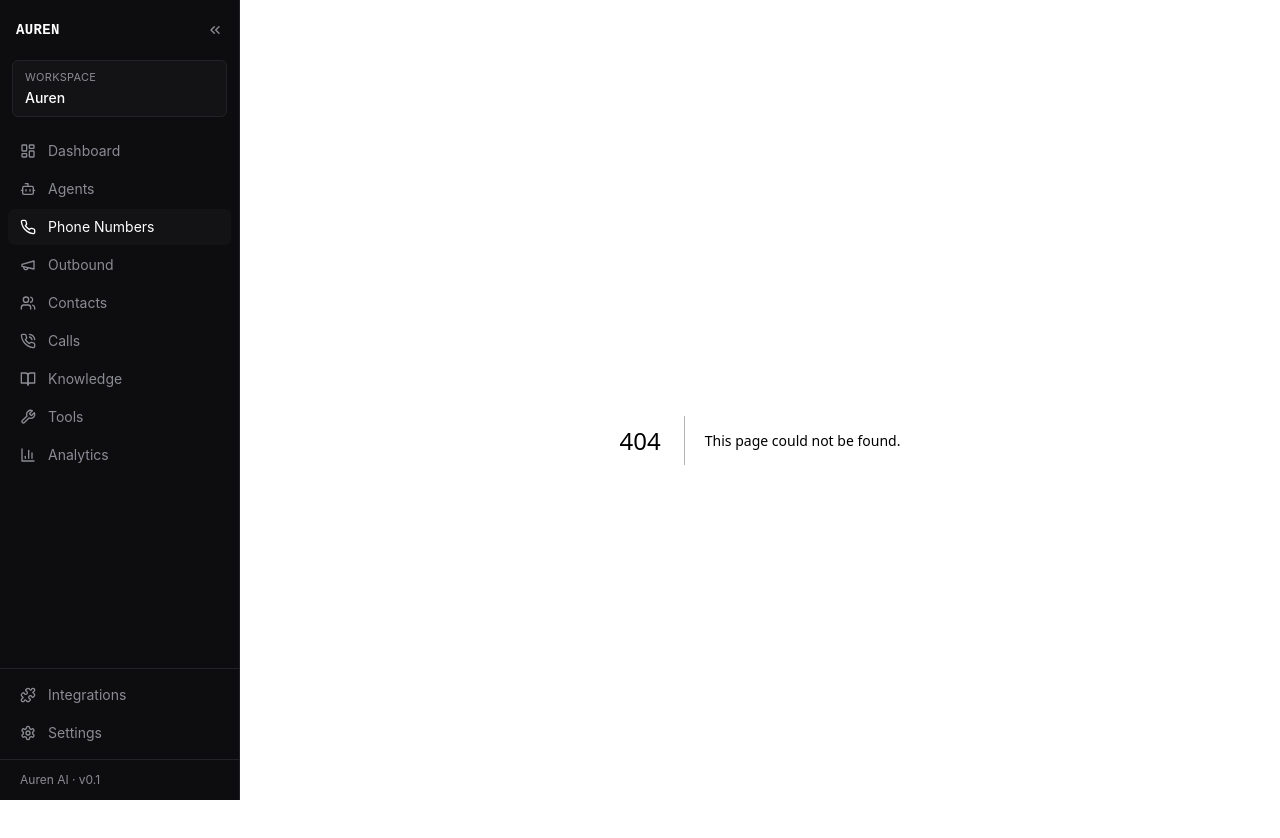
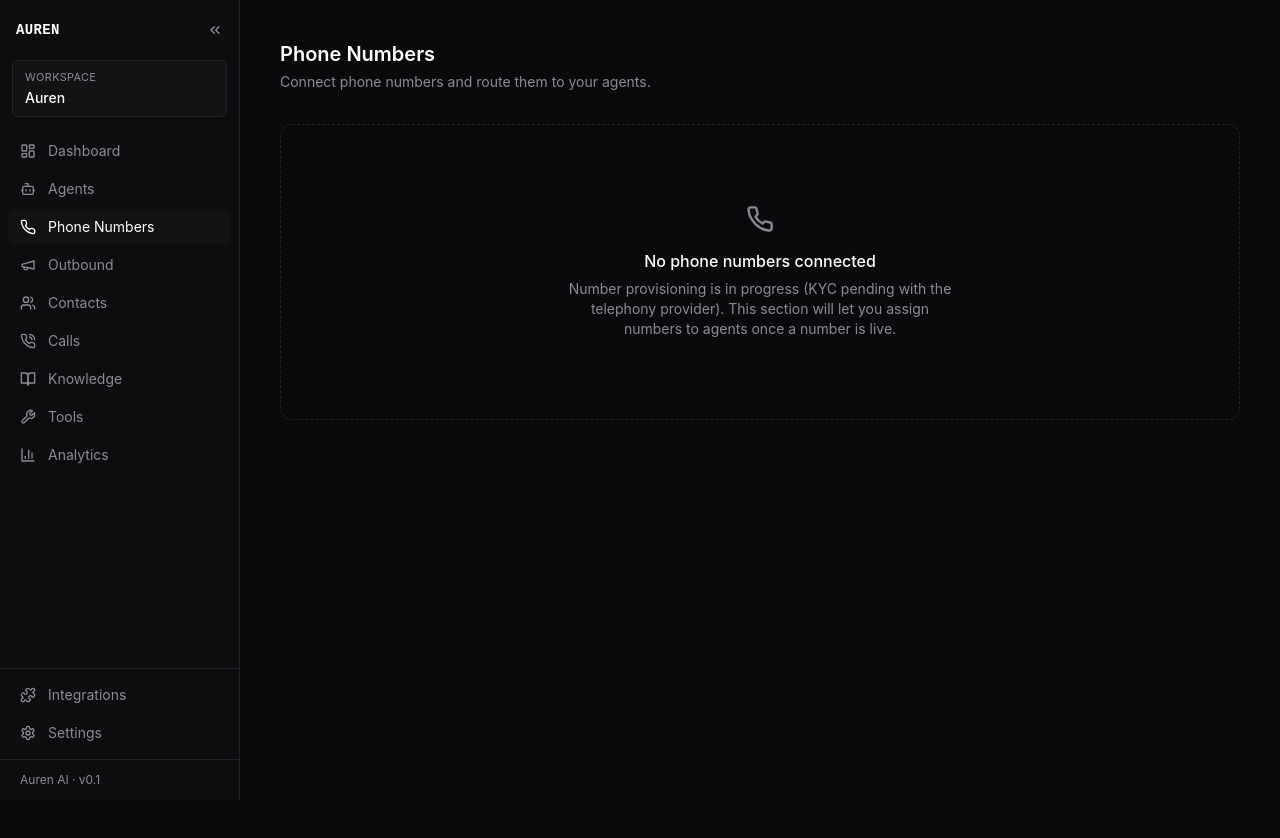
Before and after one commit to nitudevi5763-bit/auren-voice-dashboard, a Next.js app: page /phone-numbers in a window 1280 px wide. Before the commit this address had no page. Shown: the top 838 px of the page. After the commit the page ends 800 px from the top, so only its background shows below. Built offline with nearby package versions, Linux system fonts and the light colour scheme.

Commit message:
Create page.js

```diff
--- /dev/null
+++ b/app/phone-numbers/page.js
@@ -0,0 +1,15 @@
+import { Phone } from 'lucide-react';
+import EmptyState from '../../components/EmptyState';
+
+export default function Page() {
+  return (
+    <div>
+      <h1 className="text-xl font-semibold text-white">Phone Numbers</h1>
+      <p className="mt-1 text-sm text-muted">Connect phone numbers and route them to your agents.</p>
+      <div className="mt-8">
+        <EmptyState icon={Phone} title="No phone numbers connected"
+          description="Number provisioning is in progress (KYC pending with the telephony provider). This section will let you assign numbers to agents once a number is live." />
+      </div>
+    </div>
+  );
+}
```
